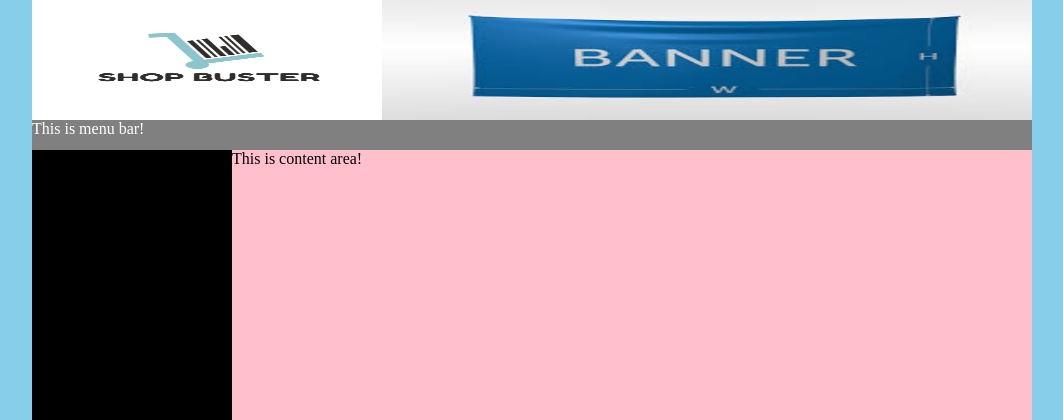
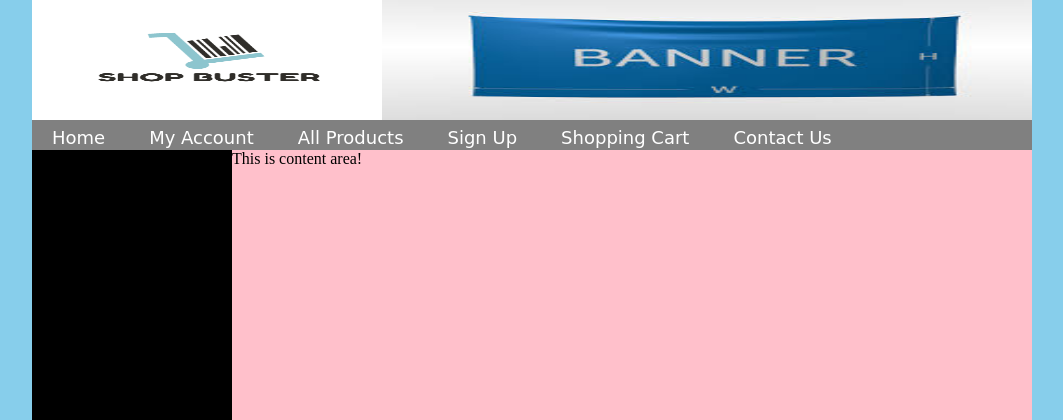
Before and after one commit to DarshanPable15/E-Commerce, a PHP site: page / in a window 1280 px wide. Shown: the top 420 px of the page, without its empty margins (108-1171 px from the left). Run offline with PHP 8.4, Linux system fonts and the light colour scheme.

Commit message:
Created Menu

```diff
--- a/index.php
+++ b/index.php
@@ -14,7 +14,16 @@
 
 		</div>
 
-		<div class="menubar">This is menu bar!</div>
+		<div class="menubar">
+			<ul id="menu">
+				<li><a href="#">Home</a></li>
+				<li><a href="#">My Account</a></li>
+				<li><a href="#">All Products</a></li>
+				<li><a href="#">Sign Up</a></li>
+				<li><a href="#">Shopping Cart</a></li>
+				<li><a href="#">Contact Us</a></li>
+			</ul>
+		</div>
 
 		<div class="content_wrapper">
 
--- a/styles/style.css
+++ b/styles/style.css
@@ -51,6 +51,32 @@ body {background: skyblue;}
 	color: white;
 }
 
+#menu {
+	padding: 0;
+	margin: 0;
+	line-height: 35px;
+}
+
+#menu li {
+	list-style: none;
+	display: inline;
+}
+
+#menu a {
+	text-decoration: none;
+	color: white;
+	padding: 12px;
+	margin: 8px;
+	font-size: 18px;
+	font-family: COMIC SANS MS;
+}
+
+#menu a:hover {
+	color: orange;
+	font-weight: bolder;
+	text-decoration: underline;
+}
+
 .content_wrapper {
 	width: 1000px;
 	height: 800px;
```
